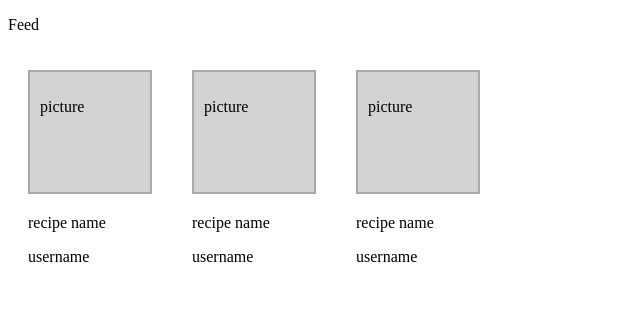
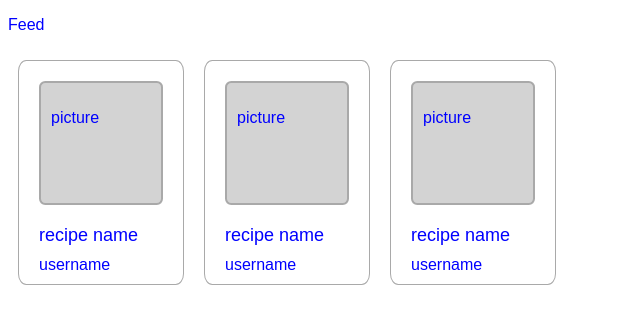
Before and after one commit to heatherwang39/Spoon, a React (Create React App) app in the folder spoon/: page / in a window 1280 px wide. Shown: the top 324 px of the page, without its empty margins (0-640 px from the left). Built offline with nearby package versions, Linux system fonts and the light colour scheme.

Commit message:
More thumbnail styling

```diff
--- a/spoon/src/index.css
+++ b/spoon/src/index.css
@@ -1,3 +1,10 @@
+body {
+  /* We can change these around later so that it's consistent across our app,
+   I just set these for now */
+  color: blue;
+  font-family: Arial, Helvetica, sans-serif;
+}
+
 .thumbnail-picture {
   position: relative;
   height: 100px;
@@ -8,16 +15,33 @@
   border-style: solid;
   border-color: darkgray;
   background-color: lightgray;
+  border-radius: 5%;
 }
 
 .thumbnail {
   float: left;
+  border: 1px;
+  border-style: solid;
+  border-color: darkgray;
+  margin: 10px;
+  border-radius: 5%;
 }
 
-.thumbnail-username {
+div.thumbnail-username {
   margin-left: 20px;
 }
 
-.thumbnail-recipe-name {
+p.thumbnail-username {
+  margin-top: 10px;
+  margin-bottom: 10px;
+}
+
+div.thumbnail-recipe-name {
   margin-left: 20px;
+  font-size: large;
 }
+
+p.thumbnail-recipe-name {
+  margin-top: 10px;
+  margin-bottom: 10px;
+}
--- a/spoon/src/thumbnail.js
+++ b/spoon/src/thumbnail.js
@@ -8,10 +8,10 @@ class Thumbnail extends React.Component {
           <p>picture</p>
         </div>
         <div className="thumbnail-recipe-name">
-          <p>recipe name</p>
+          <p className="thumbnail-recipe-name">recipe name</p>
         </div>
         <div className="thumbnail-username">
-          <p>username</p>
+          <p className="thumbnail-username">username</p>
         </div>
       </div>
     );
```
